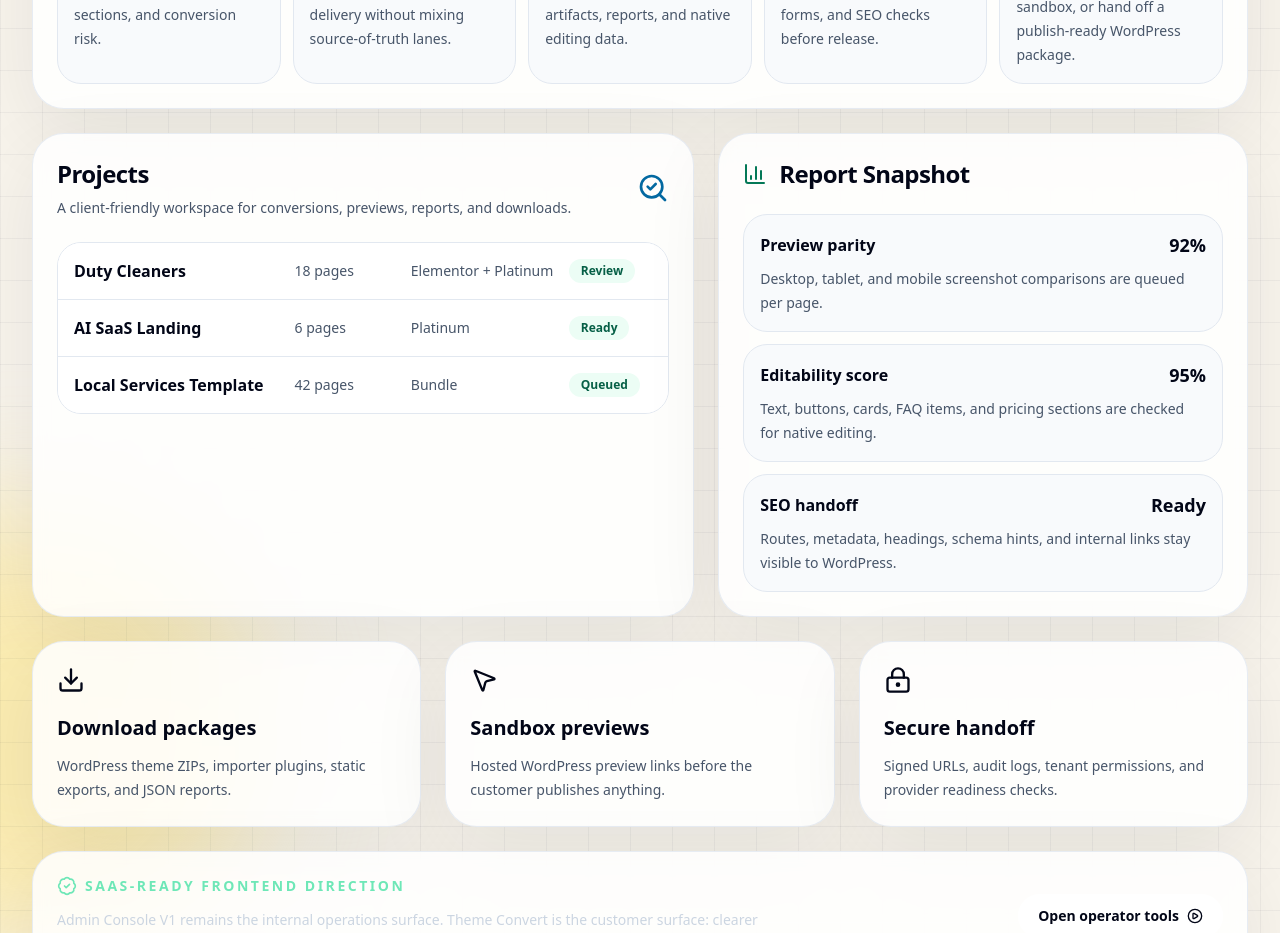
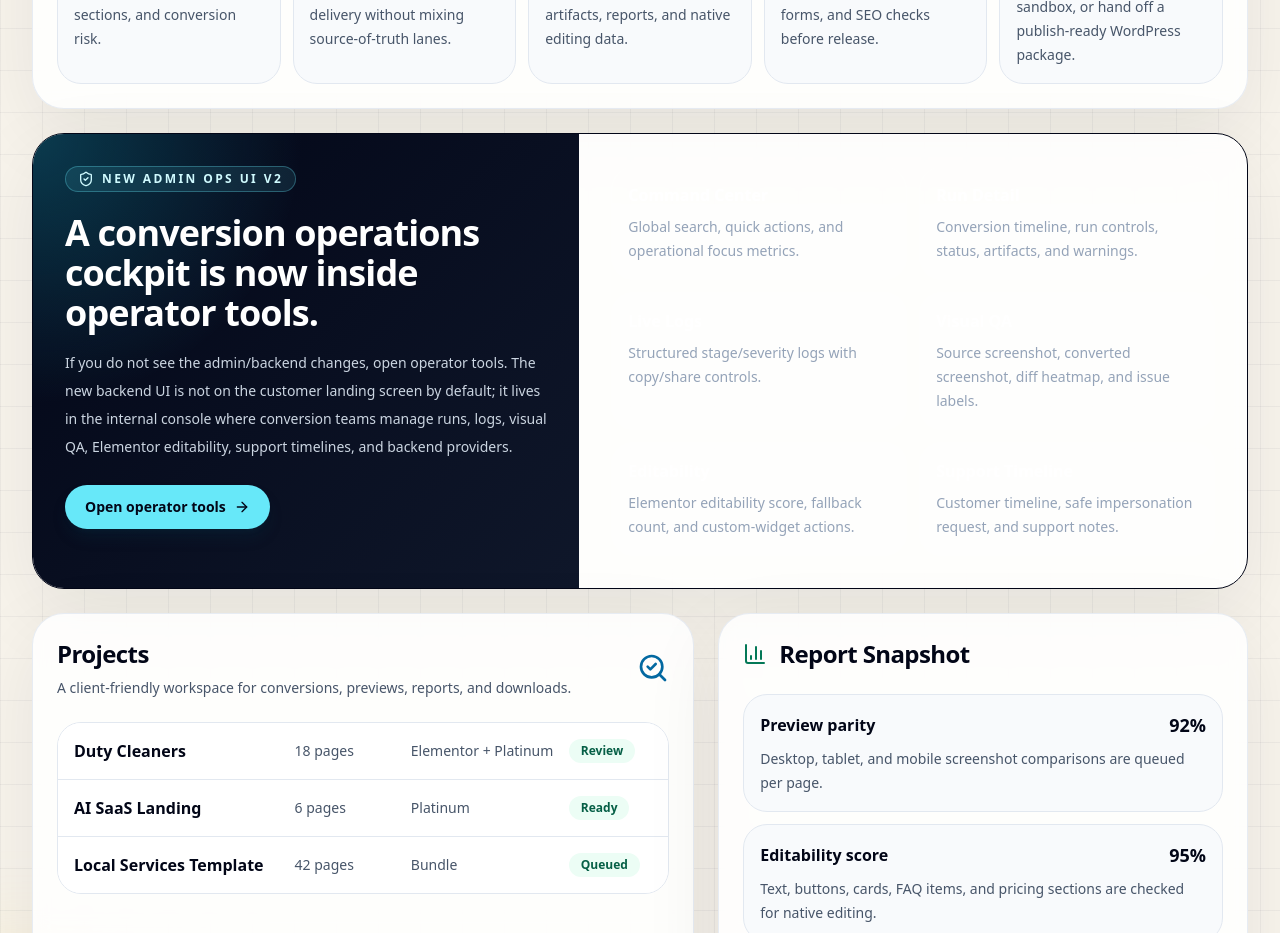
Before and after one commit to bakbakim-dev/theme-factory-builder, a React (Vite) app: page / in a window 1280 px wide. Shown: the part 1820-2753 px from the top of the page. Built offline with nearby package versions, Linux system fonts and the light colour scheme; no server answers.

Commit message:
Surface admin ops UI changes

```diff
--- a/components/ClientPortal.tsx
+++ b/components/ClientPortal.tsx
@@ -327,6 +327,48 @@ const ClientPortal: React.FC<ClientPortalProps> = ({ onOpenOperatorTools, operat
           </div>
         </PortalCard>
 
+        <PortalCard className="mt-6 overflow-hidden border-slate-950 bg-slate-950 p-0 text-white">
+          <div className="grid gap-0 lg:grid-cols-[0.9fr_1.1fr]">
+            <div className="bg-[radial-gradient(circle_at_top_left,rgba(34,211,238,0.26),transparent_38%),linear-gradient(135deg,#020617,#0f172a)] p-6 sm:p-8">
+              <div className="inline-flex items-center gap-2 rounded-full border border-cyan-300/30 bg-cyan-300/10 px-3 py-1 text-xs font-black uppercase tracking-[0.2em] text-cyan-100">
+                <ShieldCheck className="h-4 w-4" />
+                New Admin Ops UI V2
+              </div>
+              <h2 className="mt-5 text-3xl font-black tracking-tight sm:text-4xl">
+                A conversion operations cockpit is now inside operator tools.
+              </h2>
+              <p className="mt-4 text-sm leading-7 text-slate-300">
+                If you do not see the admin/backend changes, open operator tools. The new backend UI is not on the
+                customer landing screen by default; it lives in the internal console where conversion teams manage runs,
+                logs, visual QA, Elementor editability, support timelines, and backend providers.
+              </p>
+              <button
+                type="button"
+                onClick={onOpenOperatorTools}
+                className="mt-6 inline-flex items-center justify-center gap-2 rounded-full bg-cyan-300 px-5 py-3 text-sm font-black text-slate-950 shadow-lg shadow-cyan-950/30"
+              >
+                Open operator tools
+                <ArrowRight className="h-4 w-4" />
+              </button>
+            </div>
+            <div className="grid gap-3 p-6 sm:grid-cols-2 sm:p-8">
+              {[
+                ['Command Center', 'Global search, quick actions, and operational focus metrics.'],
+                ['Run Detail', 'Conversion timeline, run controls, status, artifacts, and warnings.'],
+                ['Live Logs', 'Structured stage/severity logs with copy/share controls.'],
+                ['Visual QA', 'Source screenshot, converted screenshot, diff heatmap, and issue labels.'],
+                ['Editability', 'Elementor editability score, fallback count, and custom-widget actions.'],
+                ['Support Timeline', 'Customer timeline, safe impersonation request, and support notes.'],
+              ].map(([title, body]) => (
+                <div key={title} className="rounded-3xl border border-white/10 bg-white/[0.06] p-4">
+                  <h3 className="font-black text-white">{title}</h3>
+                  <p className="mt-2 text-sm leading-6 text-slate-400">{body}</p>
+                </div>
+              ))}
+            </div>
+          </div>
+        </PortalCard>
+
         <div id="client-projects" className="mt-6 grid gap-6 lg:grid-cols-[1fr_0.8fr]">
           <PortalCard className="p-6">
             <div className="flex items-center justify-between gap-4">
```
Also changed, not shown: codex-work/FIX_LEDGER.md (+12 -0 lines), codex-work/TEST_LEDGER.md (+17 -0 lines), scripts/admin-ops-ui-v2-regression.mjs (+6 -6 lines).
